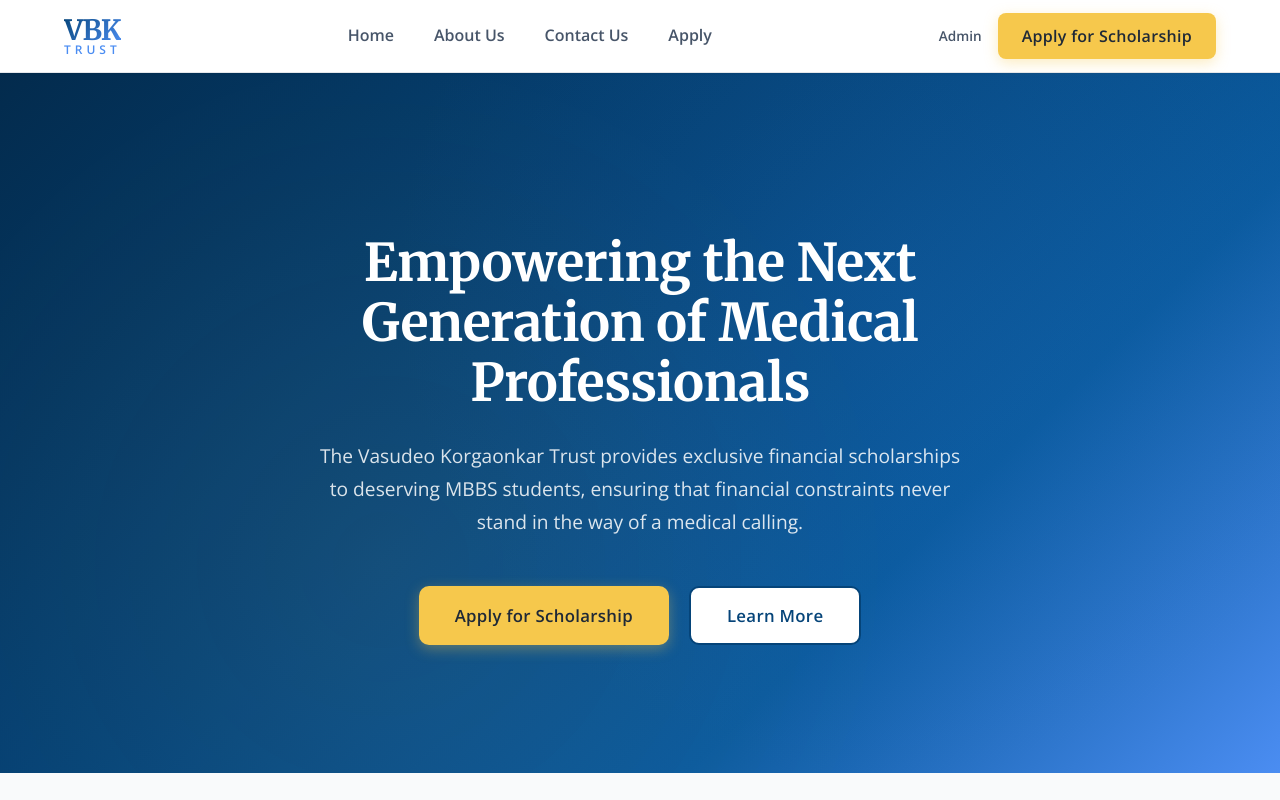
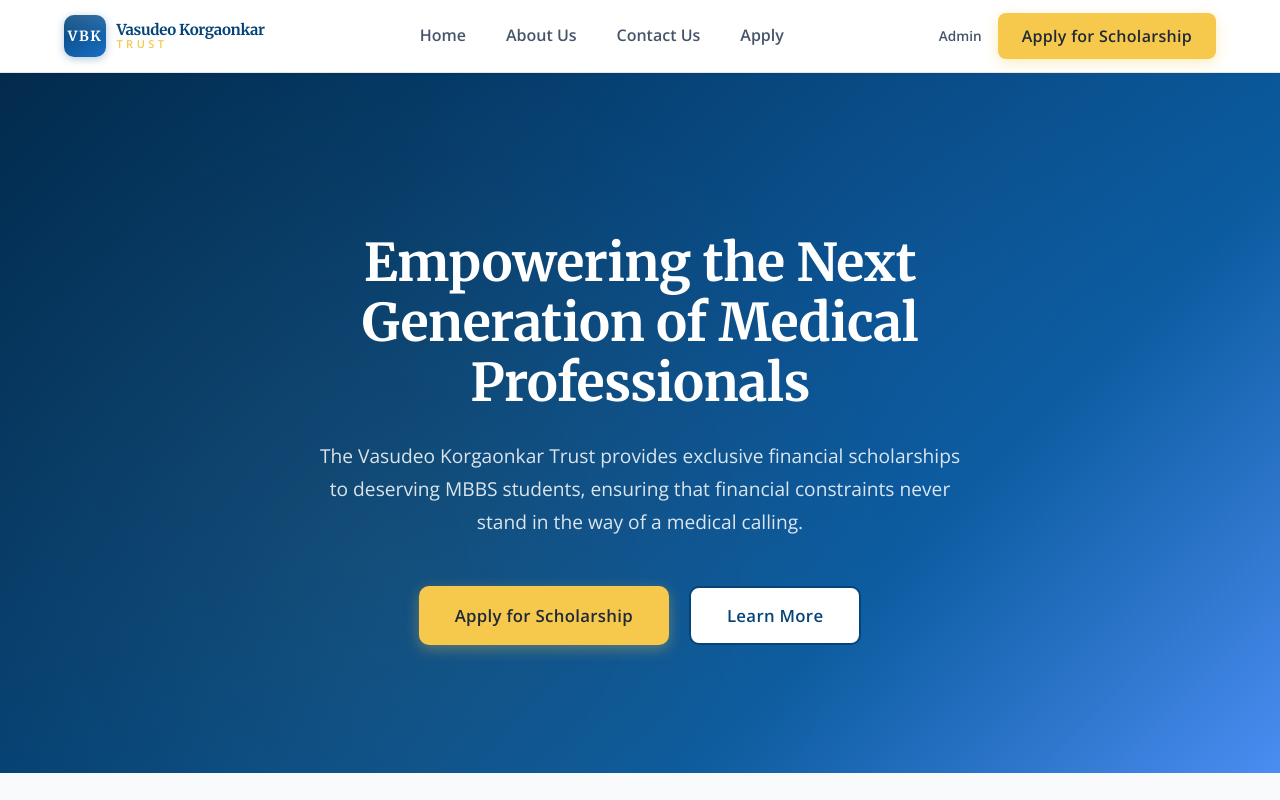
Before and after one commit to nihalkorgaonkar/vbktrust-scholarship-portal, a React (Vite) app: page / in a window 1280 px wide. Shown: the top 800 px of the page. Built offline with nearby package versions, Linux system fonts and the light colour scheme; no server answers.

Commit message:
Redesign logo with professional shield monogram

```diff
--- a/src/components/Footer.jsx
+++ b/src/components/Footer.jsx
@@ -9,8 +9,15 @@ const Footer = () => {
       <div className="container footer-grid">
         <div className="footer-col brand-col">
           <div className="footer-logo">
-            <span className="logo-vk" style={{color: 'white', fontWeight: 800, fontSize: '1.5rem'}}>VBK</span>
-            <span className="logo-trust" style={{color: 'var(--accent-color)', fontWeight: 800, fontSize: '1.5rem', marginLeft: '0.2rem'}}>TRUST</span>
+            <div className="logo-mark">
+              <div className="logo-shield" style={{background: 'linear-gradient(145deg, #2a7de1, #4b9af5)', boxShadow: '0 2px 8px rgba(42, 125, 225, 0.3)'}}>
+                <span className="logo-monogram">VBK</span>
+              </div>
+              <div className="logo-text-group">
+                <span className="logo-title" style={{color: '#ffffff'}}>Vasudeo Korgaonkar</span>
+                <span className="logo-subtitle">TRUST</span>
+              </div>
+            </div>
           </div>
           <p className="footer-description">
             Empowering the brightest medical minds in India through fully-funded MBBS scholarships. Established to support those who demonstrate academic brilliance and a commitment to public health.
--- a/src/components/Navbar.css
+++ b/src/components/Navbar.css
@@ -17,28 +17,66 @@
   text-decoration: none;
 }
 
-.logo-placeholder {
+.logo-mark {
+  display: flex;
+  align-items: center;
+  gap: 0.65rem;
+}
+
+.logo-shield {
+  width: 42px;
+  height: 42px;
+  background: linear-gradient(145deg, #054479, #1a6fc4);
+  border-radius: 10px;
+  display: flex;
+  align-items: center;
+  justify-content: center;
+  box-shadow: 0 2px 8px rgba(5, 68, 121, 0.3);
+  position: relative;
+  overflow: hidden;
+}
+
+.logo-shield::before {
+  content: '';
+  position: absolute;
+  top: 0;
+  left: 0;
+  right: 0;
+  height: 50%;
+  background: linear-gradient(180deg, rgba(255,255,255,0.15) 0%, rgba(255,255,255,0) 100%);
+  border-radius: 10px 10px 0 0;
+}
+
+.logo-monogram {
+  font-family: var(--font-heading);
+  font-size: 14px;
+  font-weight: 800;
+  color: #ffffff;
+  letter-spacing: 1.5px;
+  position: relative;
+  z-index: 1;
+}
+
+.logo-text-group {
   display: flex;
   flex-direction: column;
-  line-height: 1;
+  line-height: 1.15;
 }
 
-.logo-vk {
+.logo-title {
   font-family: var(--font-heading);
-  font-size: 28px;
+  font-size: 15px;
   font-weight: 700;
-  background: linear-gradient(135deg, #054479, #4b8df2);
-  -webkit-background-clip: text;
-  -webkit-text-fill-color: transparent;
-  letter-spacing: -1px;
+  color: var(--primary-color);
+  letter-spacing: -0.3px;
 }
 
-.logo-trust {
+.logo-subtitle {
   font-family: var(--font-body);
-  font-size: 12px;
-  font-weight: 600;
-  color: var(--secondary-color);
-  letter-spacing: 4px;
+  font-size: 11px;
+  font-weight: 700;
+  color: var(--accent-color);
+  letter-spacing: 3.5px;
   text-transform: uppercase;
 }
 
--- a/src/components/Navbar.jsx
+++ b/src/components/Navbar.jsx
@@ -15,11 +15,14 @@ const Navbar = () => {
 
         {/* Logo */}
         <Link to="/" className="navbar-logo flex items-center gap-4">
-          <div className="logo-placeholder">
-            {/* The user mentioned referencing the file for branding,
-                so we use the text with the specific colors */}
-            <span className="logo-vk">VBK</span>
-            <span className="logo-trust">TRUST</span>
+          <div className="logo-mark">
+            <div className="logo-shield">
+              <span className="logo-monogram">VBK</span>
+            </div>
+            <div className="logo-text-group">
+              <span className="logo-title">Vasudeo Korgaonkar</span>
+              <span className="logo-subtitle">TRUST</span>
+            </div>
           </div>
         </Link>
 
```
